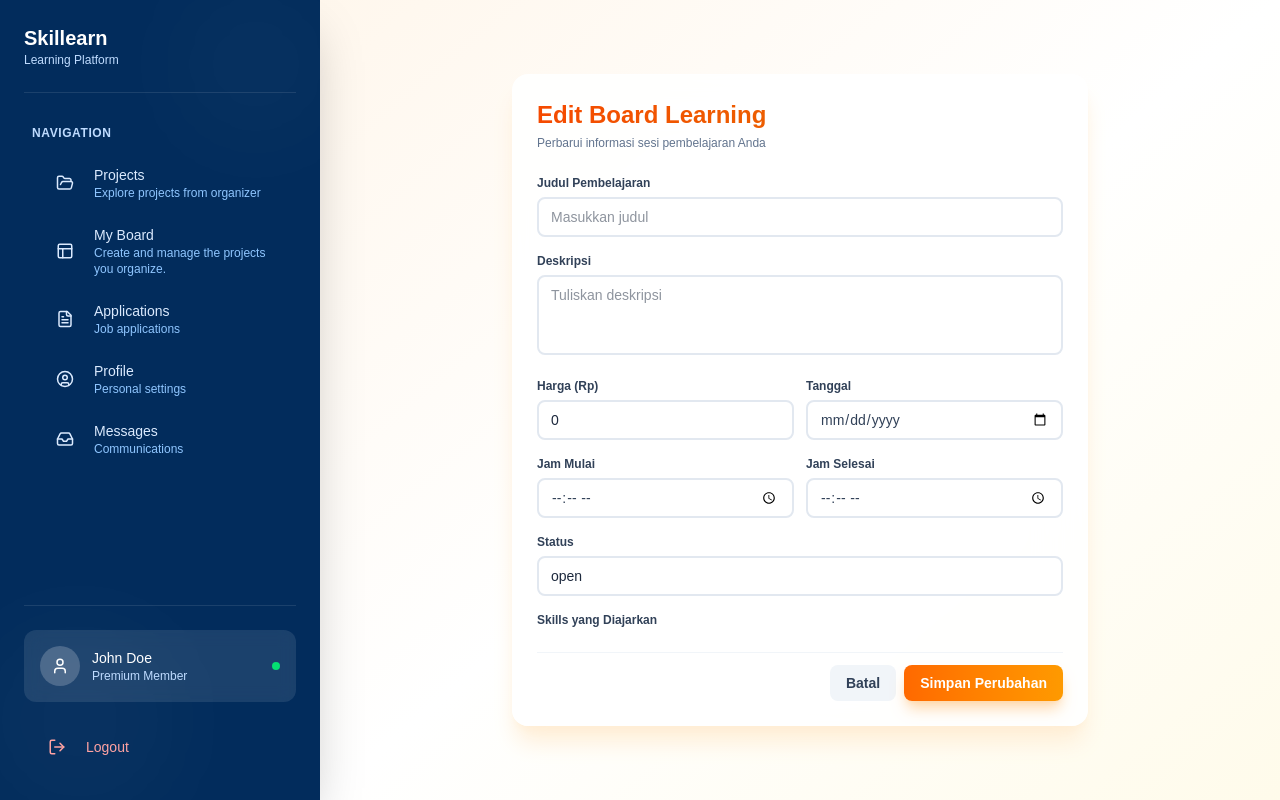
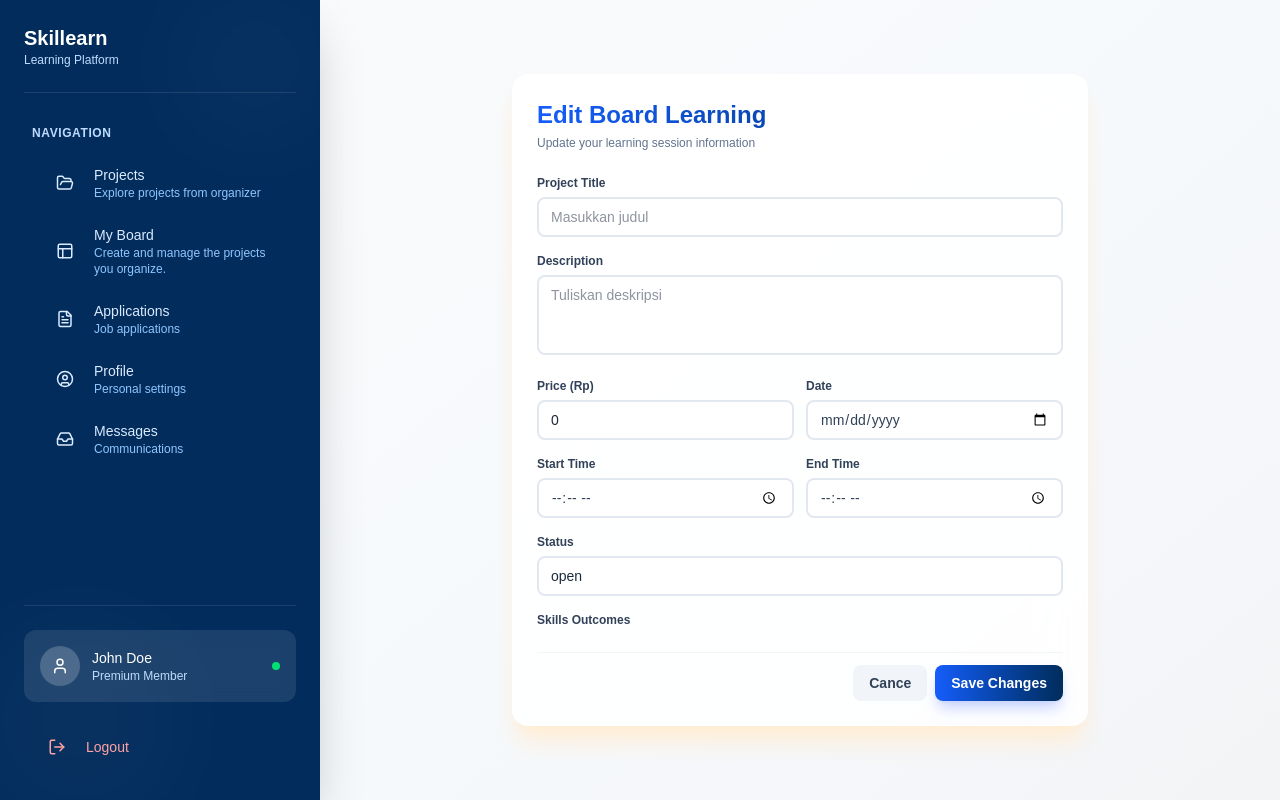
Before and after one commit to Ngabers-kh/fe-skill-nextjs, a Next.js app: page /dashboard/board/1/edit/learning in a window 1280 px wide. Built offline with nearby package versions, Linux system fonts and the light colour scheme.

Commit message:
feat(editboard): update fl & learn

```diff
--- a/app/dashboard/board/[id]/edit/learning/page.tsx
+++ b/app/dashboard/board/[id]/edit/learning/page.tsx
@@ -56,8 +56,7 @@ export default function EditBoardLearningPage({
   useEffect(() => {
     async function fetchData() {
       try {
-        if (!boardId || !token)
-          throw new Error("Token/boardId tidak ditemukan");
+        if (!boardId || !token) throw new Error("Token/boardId not found");
 
         const [boardData, masterSkills, boardSkills] = await Promise.all([
           getBoardLearningById(Number(boardId), token),
@@ -72,7 +71,7 @@ export default function EditBoardLearningPage({
         setOldSkills(skillIds);
         setSelectedSkills(skillIds);
       } catch (err) {
-        console.error("Gagal ambil data:", err);
+        console.error("Failed to retrieve data:", err);
       } finally {
         setLoading(false);
       }
@@ -124,20 +123,20 @@ export default function EditBoardLearningPage({
 
       await updateBoardLearning(Number(boardId), payload, token);
 
-      showNotification("Board Learning berhasil diupdate!", "success");
-      setTimeout(() => router.push("/dashboard/board-learning"), 1500);
+      showNotification("LearningBoard successfully updated!", "success");
+      setTimeout(() => router.push("/dashboard/board"), 1500);
     } catch (err) {
-      console.error("Gagal update board:", err);
-      showNotification("Gagal update board!", "error");
+      console.error("Failed to update board:", err);
+      showNotification("Failed to update board!", "error");
     }
   };
 
   if (loading) {
     return (
-      <div className="w-full min-h-screen bg-gradient-to-br from-orange-50 via-white to-amber-50 flex justify-center items-center">
-        <div className="text-center">
-          <div className="w-12 h-12 border-4 border-orange-200 border-t-orange-600 rounded-full animate-spin mx-auto mb-3"></div>
-          <p className="text-sm text-slate-600">Memuat data...</p>
+      <div className="w-full min-h-screen bg-gradient-to-br from-gray-50 via-blue-50/30 to-gray-100 flex items-center justify-center">
+        <div className="flex flex-col items-center gap-4">
+          <div className="w-8 h-8 border-4 border-[rgb(2,44,92)] border-t-transparent rounded-full animate-spin"></div>
+          <p className="text-gray-600 font-medium">Loading your boards...</p>
         </div>
       </div>
     );
@@ -147,39 +146,39 @@ export default function EditBoardLearningPage({
   const removedSkills = oldSkills.filter((s) => !selectedSkills.includes(s));
 
   return (
-    <div className="w-full min-h-screen bg-gradient-to-br from-orange-50 via-white to-amber-50 flex justify-center items-center p-4">
+    <div className="w-full min-h-screen bg-gradient-to-br from-gray-50 via-blue-50/30 to-gray-100 flex justify-center items-center p-4">
       <form
         onSubmit={handleSubmit}
         className="w-full max-w-xl bg-white/90 backdrop-blur-xl p-6 rounded-2xl shadow-xl shadow-orange-100 border border-white/20"
       >
         {/* Header */}
         <div className="mb-6">
-          <h1 className="text-2xl font-bold bg-gradient-to-r from-orange-600 to-amber-600 bg-clip-text text-transparent mb-1">
+          <h1 className="text-2xl font-bold bg-gradient-to-r from-blue-600 to-[rgb(2,44,92)] bg-clip-text text-transparent mb-1">
             Edit Board Learning
           </h1>
           <p className="text-xs text-slate-500">
-            Perbarui informasi sesi pembelajaran Anda
+            Update your learning session information
           </p>
         </div>
 
         {/* Title */}
         <div className="mb-4">
           <label className="block text-xs font-semibold text-slate-700 mb-1.5">
-            Judul Pembelajaran
+            Project Title
           </label>
           <input
             name="title"
             value={form.title}
             onChange={handleChange}
             placeholder="Masukkan judul"
-            className="w-full px-3 py-2 rounded-lg border-2 border-slate-200 focus:border-orange-400 focus:outline-none text-sm text-slate-800 bg-white transition-all duration-200"
+            className="w-full px-3 py-2 rounded-lg border-2 border-slate-200 focus:border-blue-500 focus:ring-4 focus:ring-blue-100 focus:outline-none text-sm text-slate-800 bg-white transition-all duration-200"
           />
         </div>
 
         {/* Description */}
         <div className="mb-4">
           <label className="block text-xs font-semibold text-slate-700 mb-1.5">
-            Deskripsi
+            Description
           </label>
           <textarea
             name="description"
@@ -187,7 +186,7 @@ export default function EditBoardLearningPage({
             onChange={handleChange}
             placeholder="Tuliskan deskripsi"
             rows={3}
-            className="w-full px-3 py-2 rounded-lg border-2 border-slate-200 focus:border-orange-400 focus:outline-none text-sm text-slate-800 bg-white resize-none transition-all duration-200"
+            className="w-full px-3 py-2 rounded-lg border-2 border-slate-200 focus:border-blue-500 focus:ring-4 focus:ring-blue-100 focus:outline-none text-sm text-slate-800 bg-white resize-none transition-all duration-200"
           />
         </div>
 
@@ -195,7 +194,7 @@ export default function EditBoardLearningPage({
         <div className="mb-4 grid grid-cols-2 gap-3">
           <div>
             <label className="block text-xs font-semibold text-slate-700 mb-1.5">
-              Harga (Rp)
+              Price (Rp)
             </label>
             <input
               type="number"
@@ -203,19 +202,19 @@ export default function EditBoardLearningPage({
               value={form.price}
               onChange={handleChange}
               placeholder="0"
-              className="w-full px-3 py-2 rounded-lg border-2 border-slate-200 focus:border-orange-400 focus:outline-none text-sm text-slate-800 bg-white transition-all duration-200"
+              className="w-full px-3 py-2 rounded-lg border-2 border-slate-200 focus:border-blue-500 focus:ring-4 focus:ring-blue-100 focus:outline-none text-sm text-slate-800 bg-white transition-all duration-200"
             />
           </div>
           <div>
             <label className="block text-xs font-semibold text-slate-700 mb-1.5">
-              Tanggal
+              Date
             </label>
             <input
               type="date"
               name="date"
               value={form.date}
               onChange={handleChange}
-              className="w-full px-3 py-2 rounded-lg border-2 border-slate-200 focus:border-orange-400 focus:outline-none text-sm text-slate-700 bg-white transition-all duration-200"
+              className="w-full px-3 py-2 rounded-lg border-2 border-slate-200 focus:border-blue-500 focus:ring-4 focus:ring-blue-100 focus:outline-none text-sm text-slate-700 bg-white transition-all duration-200"
             />
           </div>
         </div>
@@ -224,26 +223,26 @@ export default function EditBoardLearningPage({
         <div className="mb-4 grid grid-cols-2 gap-3">
           <div>
             <label className="block text-xs font-semibold text-slate-700 mb-1.5">
-              Jam Mulai
+              Start Time
             </label>
             <input
               type="time"
               name="startTime"
               value={form.startTime}
               onChange={handleChange}
-              className="w-full px-3 py-2 rounded-lg border-2 border-slate-200 focus:border-orange-400 focus:outline-none text-sm text-slate-700 bg-white transition-all duration-200"
+              className="w-full px-3 py-2 rounded-lg border-2 border-slate-200 focus:border-blue-500 focus:ring-4 focus:ring-blue-100 focus:outline-none text-sm text-slate-700 bg-white transition-all duration-200"
             />
           </div>
           <div>
             <label className="block text-xs font-semibold text-slate-700 mb-1.5">
-              Jam Selesai
+              End Time
             </label>
             <input
               type="time"
               name="endTime"
               value={form.endTime}
               onChange={handleChange}
-              className="w-full px-3 py-2 rounded-lg border-2 border-slate-200 focus:border-orange-400 focus:outline-none text-sm text-slate-700 bg-white transition-all duration-200"
+              className="w-full px-3 py-2 rounded-lg border-2 border-slate-200 focus:border-blue-500 focus:ring-4 focus:ring-blue-100 focus:outline-none text-sm text-slate-700 bg-white transition-all duration-200"
             />
           </div>
         </div>
@@ -258,14 +257,14 @@ export default function EditBoardLearningPage({
             value={form.status}
             onChange={handleChange}
             placeholder="Status"
-            className="w-full px-3 py-2 rounded-lg border-2 border-slate-200 focus:border-orange-400 focus:outline-none text-sm text-slate-800 bg-white transition-all duration-200"
+            className="w-full px-3 py-2 rounded-lg border-2 border-slate-200 focus:border-blue-500 focus:ring-4 focus:ring-blue-100 focus:outline-none text-sm text-slate-800 bg-white transition-all duration-200"
           />
         </div>
 
         {/* Skills */}
         <div className="mb-4">
           <label className="block text-xs font-semibold text-slate-700 mb-2">
-            Skills yang Diajarkan
+            Skills Outcomes
           </label>
           <div className="flex flex-wrap gap-2">
             {allSkills.map((skill) => (
@@ -275,8 +274,8 @@ export default function EditBoardLearningPage({
                 onClick={() => handleSkillToggle(skill.idSkill)}
                 className={`px-3 py-1.5 rounded-full border-2 text-xs font-medium transition-all duration-200 ${
                   selectedSkills.includes(skill.idSkill)
-                    ? "bg-gradient-to-r from-orange-500 to-amber-500 text-white border-transparent shadow-md shadow-orange-200"
-                    : "bg-white text-slate-600 border-slate-200 hover:border-orange-300"
+                    ? "bg-gradient-to-r from-blue-600 to-[rgb(2,44,92)] text-white border-transparent shadow-md shadow-indigo-200"
+                    : "bg-white text-slate-600 border-slate-200 hover:border-indigo-300"
                 }`}
               >
                 {skill.nameSkill}
@@ -291,7 +290,7 @@ export default function EditBoardLearningPage({
             {addedSkills.length > 0 && (
               <div className="mb-2">
                 <p className="text-xs font-semibold text-green-600 mb-1">
-                  ✓ Skill akan ditambahkan:
+                  ✓ Skills will be added:
                 </p>
                 <div className="flex flex-wrap gap-1.5">
                   {addedSkills.map((id) => {
@@ -311,7 +310,7 @@ export default function EditBoardLearningPage({
             {removedSkills.length > 0 && (
               <div>
                 <p className="text-xs font-semibold text-red-600 mb-1">
-                  ✕ Skill akan dihapus:
+                  ✕ Skills will be removed:
                 </p>
                 <div className="flex flex-wrap gap-1.5">
                   {removedSkills.map((id) => {
@@ -335,16 +334,16 @@ export default function EditBoardLearningPage({
         <div className="flex justify-end gap-2 pt-3 border-t border-slate-100">
           <button
             type="button"
-            onClick={() => router.push("/dashboard/board-learning")}
+            onClick={() => router.push("/dashboard/board")}
             className="px-4 py-2 bg-slate-100 hover:bg-slate-200 text-slate-700 rounded-lg text-sm font-semibold transition-all duration-200"
           >
-            Batal
+            Cance
           </button>
           <button
             type="submit"
-            className="px-4 py-2 bg-gradient-to-r from-orange-500 to-amber-500 hover:from-orange-600 hover:to-amber-600 text-white rounded-lg text-sm font-semibold transition-all duration-200 shadow-lg shadow-orange-200"
+            className="px-4 py-2 bg-gradient-to-r from-blue-600 to-[rgb(2,44,92)] hover:from-blue-700 hover:to-blue-800 text-white rounded-lg text-sm font-semibold transition-all duration-200 shadow-lg shadow-indigo-200"
           >
-            Simpan Perubahan
+            Save Changes
           </button>
         </div>
       </form>
```
Also changed, not shown: app/dashboard/board/[id]/edit/freelance/page.tsx (+5 -6 lines).
